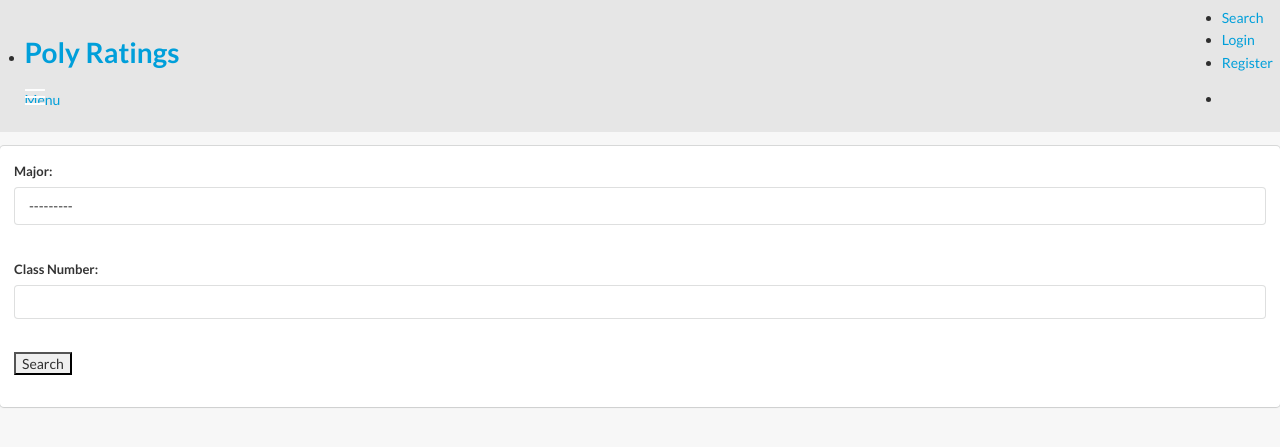
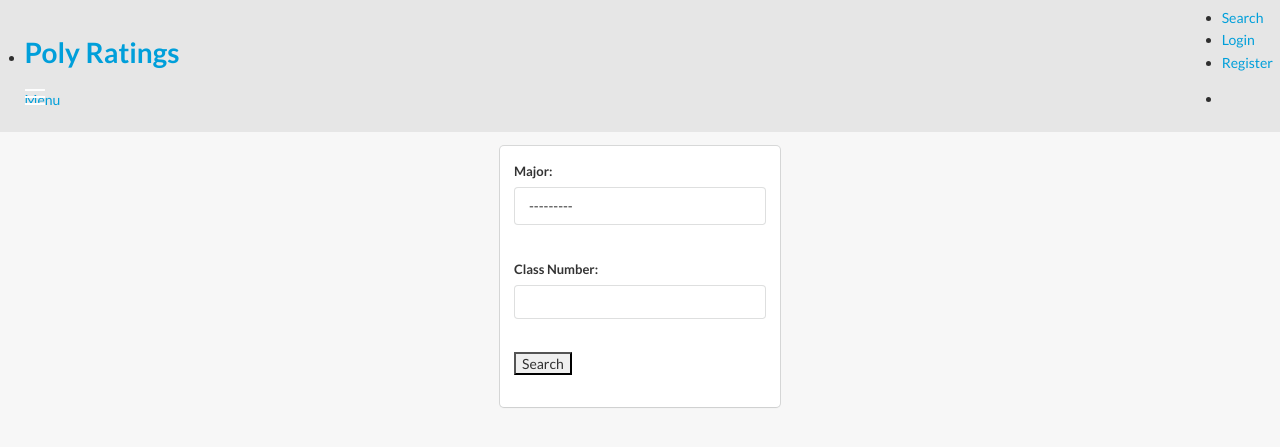
Before and after one commit to Reparadocs/MustangRatings, a Django app: page /ratings/ in a window 1280 px wide. Shown: the top 447 px of the page. Run offline with Django 3.2, Linux system fonts and the light colour scheme; data comes from the database, SQL or seed files in the repository; some libraries are stand-ins or nearby versions.

Commit message:
fix main

```diff
--- a/MustangRatings/ratings/templates/main.html
+++ b/MustangRatings/ratings/templates/main.html
@@ -3,6 +3,7 @@
 {% block content %}
 
 
+<div class="form-view">
 <form action="{% url 'main' %}" method="post">
  {% csrf_token %}
 
@@ -25,4 +26,5 @@
         <input type="hidden" name="next" value="{{ next }}" />        <br>
     </div>
 </form>
+</div>
 {% endblock %}
```
